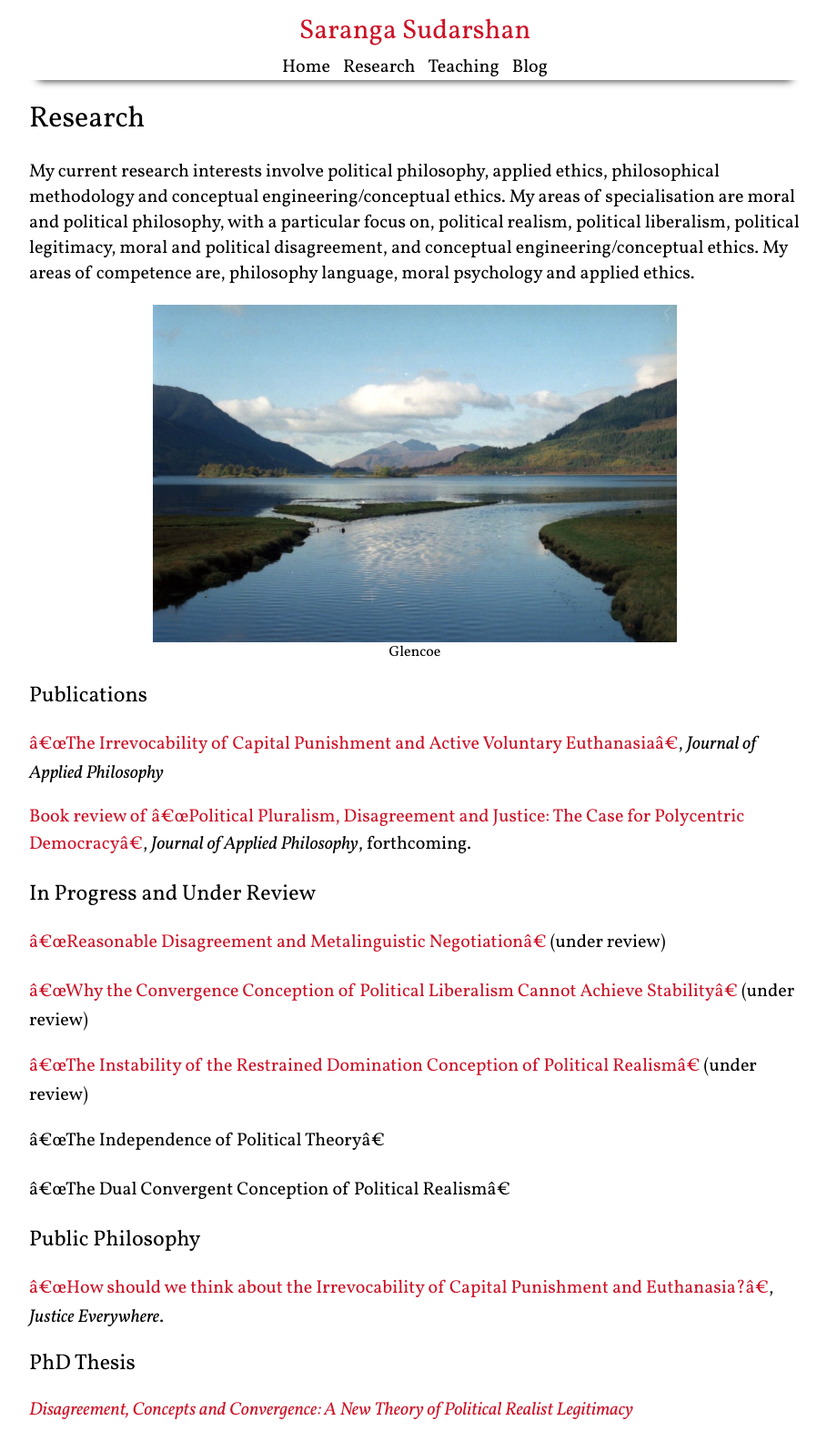
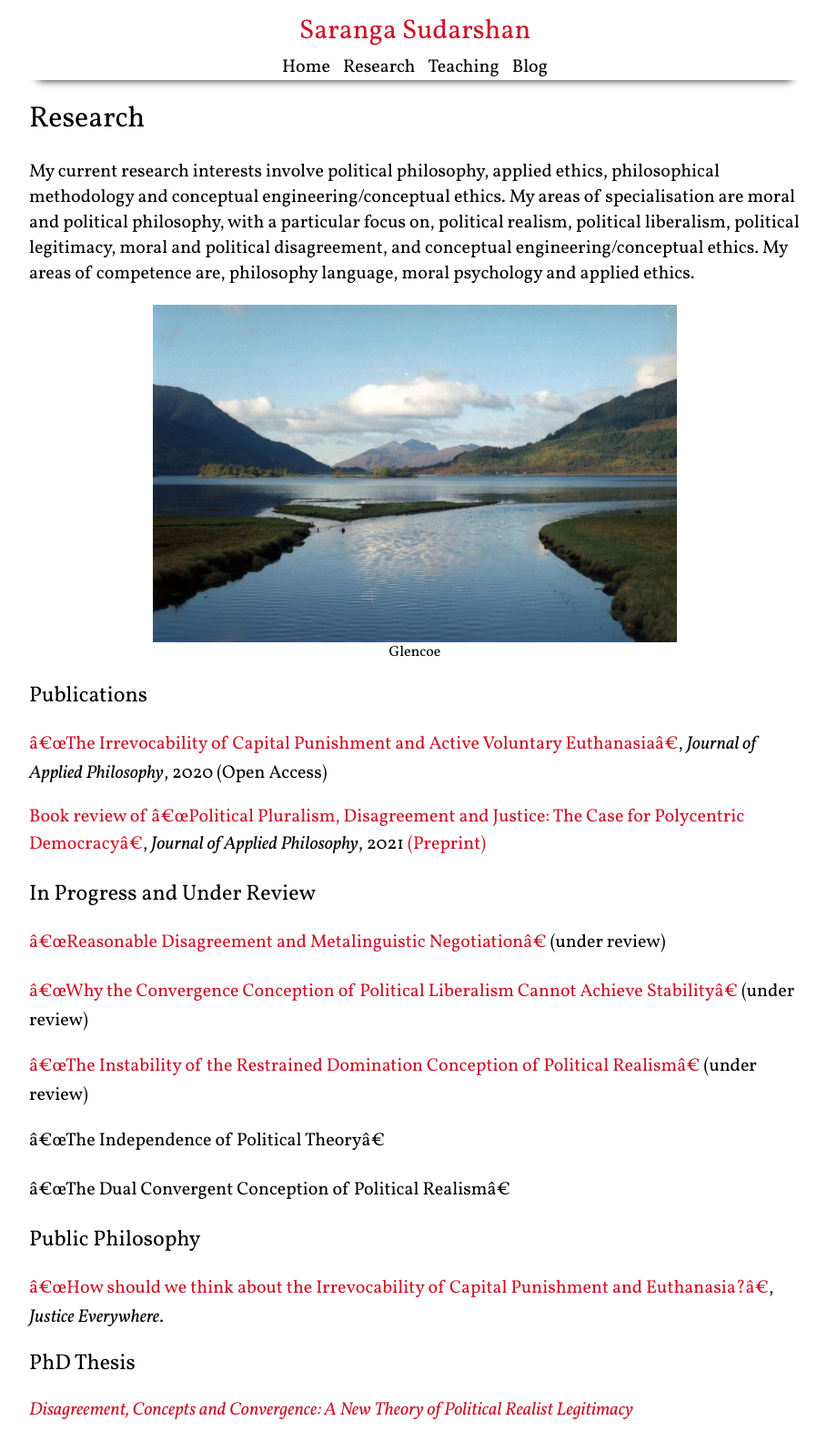
Before and after one commit to nsaranga/saranga.github.io, a Jekyll site: the page built from research.md, in a window 1280 px wide. Shown: the whole page at 91% size, without its empty margins (184-1093 px from the left). Built offline with Jekyll 4.4.1, drawn with Linux system fonts in a browser that asks for light colours.

Commit message:
update links

```diff
--- a/research.md
+++ b/research.md
@@ -15,9 +15,9 @@
 
 ## Publications
 
-["The Irrevocability of Capital Punishment and Active Voluntary Euthanasia"](https://doi.org/10.1111/japp.12478), *Journal of Applied Philosophy*
+["The Irrevocability of Capital Punishment and Active Voluntary Euthanasia"](https://doi.org/10.1111/japp.12478), *Journal of Applied Philosophy*, 2020 (Open Access)
 
-[Book review of "Political Pluralism, Disagreement and Justice: The Case for Polycentric Democracy"](https://docs.google.com/document/d/1c0ml6b_4sprN26Qd6DfpYyZsGOtlKKngtWqv3ZRMR-k/edit?usp=sharing), *Journal of Applied Philosophy*, forthcoming.
+[Book review of "Political Pluralism, Disagreement and Justice: The Case for Polycentric Democracy"](https://doi.org/10.1111/japp.12494), *Journal of Applied Philosophy*, 2021 [(Preprint)](https://docs.google.com/document/d/1c0ml6b_4sprN26Qd6DfpYyZsGOtlKKngtWqv3ZRMR-k/edit?usp=sharing)
 
 
 ## In Progress and Under Review
```
Also changed, not shown: index.md (+1 -1 lines).
